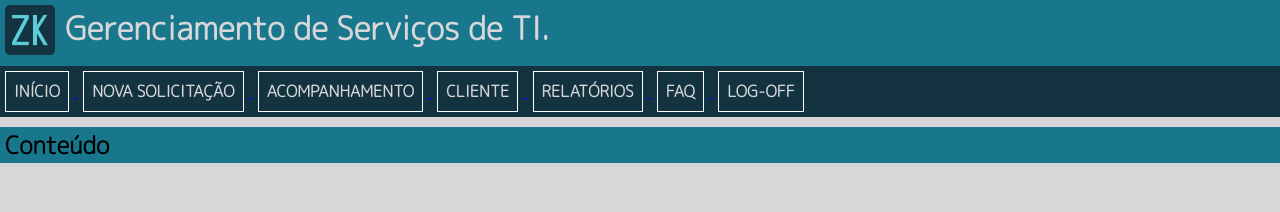
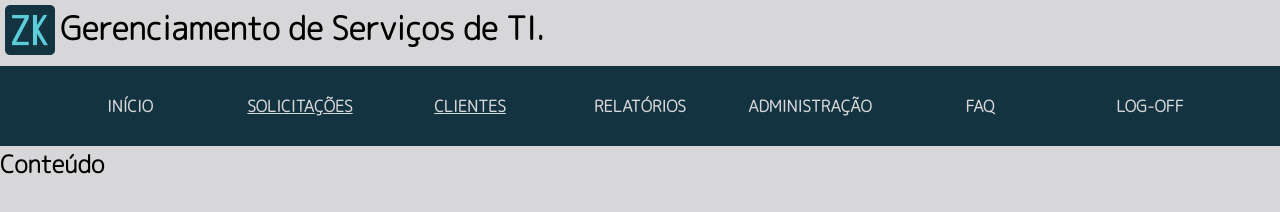
Before and after one commit to dd-nascimento/zako_v0.1, a plain HTML site: page index.html in a window 1280 px wide. Drawn offline with Linux system fonts and the light colour scheme.

Commit message:
Reformulando HTML e CSS

```diff
--- a/css/style.css
+++ b/css/style.css
@@ -11,55 +11,54 @@ body{
     background-color: #D7D7D9;
 }
 
-.logo{
+/* Estilização da Logomarca */
+.logo{display: flex; padding: 5px;}
+
+#logo2{margin-left: 5px;}
+
+/* Estilização do Menu*/
+
+#menu {
+    width: 100%;
+    background-color: #133340;
     display: flex;
+    flex-direction: row;
+    justify-content: center;
+    align-items: center;
 }
 
-#logo1, #logo2{
-    margin: 5px;
-    color: #D7D7D9;
+#menu ul {
+    list-style-type: none;
+    margin: 15px;
 }
 
-/* Cabeçalho */
-
-header{
-    background-color: #18778c;
+#menu ul li{
+    color: #D7D7D9 ;
+    width: 170px;
+    height: 50px;
+    line-height: 50px;
+    text-align: center;
+    float: left;
+    font-size:16px;
+    text-transform: uppercase;
+    font-weight: bold;
 }
 
-
-nav#menu ul{
-    background-color: #133340;
-    width: 100%;
-    list-style: none;
-    text-transform: uppercase;
+#menu ul li a {
+    color: #D7D7D9 ;
 }
 
-nav#menu li{
-    display: inline-block;
-    padding: 8px;
-    margin: 5px;
+#menu ul li:hover{
+    background-color: crimson;
+    border-bottom: 1px solid #D7D7D9;
 }
 
-nav#menu ul a li  {
-    text-decoration: none;
-    color: #D7D7D9;
-    font-weight:bolder;
-    border: 1px solid white;
+#menu ul ul {
+    display: none;
+    margin: 0px;
 }
 
-nav#menu ul a li:hover{
-    background-color: #18778C;
-    color: #133340;
-    transition: 0.5s;
+#menu ul li:hover>ul {
+    display: block;
+
 }
-
-
-/* Conteúdo */
-
-main{
-    background-color: #18778C;
-    width: 100%;
-    margin-top: 10px;
-    padding-right: 5px;
-    padding-left: 5px;
-}
--- a/index.html
+++ b/index.html
@@ -25,13 +25,24 @@
 
         <nav id="menu">
             <ul>
-                <a href="index.html"><li>  Início </li> </a>
-                <a href="#"> <li> Nova Solicitação </li> </a>
-                <a href="#"> <li> Acompanhamento </li> </a>
-                <a href="#"> <li> Cliente </li> </a>
+                <a href="#"> <li> Início </li> </a>
+                <a href="#"> <li> Solicitações
+                    <ul>
+                        <a href="#"> <li> Nova solicitação </li> </a>
+                        <a href="#"> <li> Acompanhar Solicitação </li> </a>
+                    </ul>
+                </li> </a>
+                <a href="#"> <li> Clientes
+                    <ul>
+                        <a href="#"> <li> Novo Cliente </li> </a>
+                        <a href="#"> <li> Atualizar Cliente </li> </a>
+                    </ul>
+                </li> </a>
                 <a href="#"> <li> Relatórios </li> </a>
+                <a href="#"> <li> Administração </li> </a>
                 <a href="#"> <li> FAQ </li> </a>
                 <a href="#"> <li> Log-off </li> </a>
+
             </ul>
         </nav>
     </header>
```
